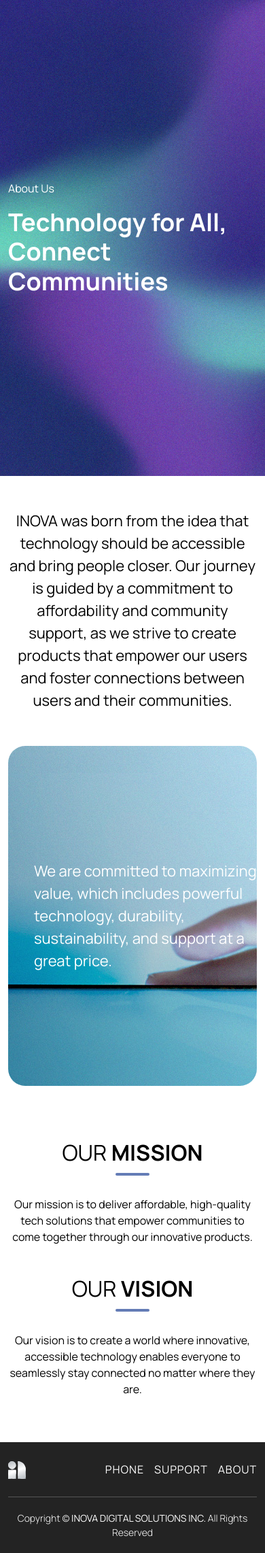
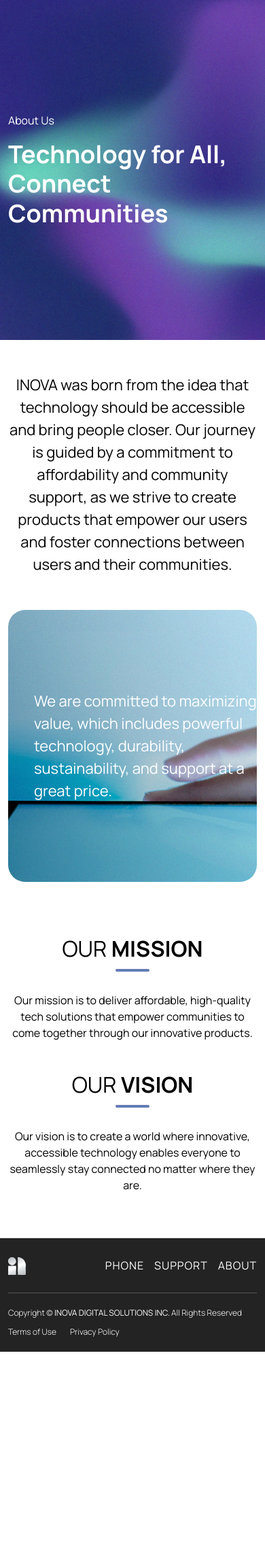
Before and after one commit to salmankhan03/i-nova, a PHP site: page /about.php in a window 390 px wide. Shown: the part 50-2334 px from the top of the page at 68% size. After the commit the page ends 2038 px from the top, so only its background shows below. Run offline with PHP 8.4, Linux system fonts and the light colour scheme; some libraries are stand-ins or nearby versions.

Commit message:
add terms and privacy pages

```diff
--- a/about.php
+++ b/about.php
@@ -1,8 +1,10 @@
 <!DOCTYPE html>
 <html lang="en">
+
 <head>
     <?php include './inc/HTMLhead.php'; ?>
 </head>
+
 <body style="overflow-x: hidden;">
     <?php include './inc/header.php'; ?>
 
@@ -40,4 +42,5 @@
 
     <?php include './inc/footer.php'; ?>
 </body>
+
 </html>
--- a/css/responsive.css
+++ b/css/responsive.css
@@ -5,7 +5,7 @@
 } */
 
 @media only screen and (max-width: 1599px) {
-    .engineering-drawing-position{
+    .engineering-drawing-position {
         left: 120px;
     }
 
@@ -31,7 +31,7 @@
         height: 900px;
     }
 
-    .engineering-drawing-position{
+    .engineering-drawing-position {
         left: 80px;
     }
 
@@ -48,10 +48,12 @@
     .features-container-mobile {
         display: none;
     }
+
     .disclaimer-mobile {
         display: none;
     }
-    .mobile-container-padding{
+
+    .mobile-container-padding {
         padding: 0;
     }
 }
@@ -60,6 +62,7 @@
     .features-container-desktop {
         display: none;
     }
+
     .disclaimer-desktop {
         display: none;
     }
@@ -117,7 +120,7 @@
         top: -20%;
         right: 30px;
     } */
-/*
+    /*
     .feature-text-wrap {
         padding: 100px 50px 100px 50px;
     }
@@ -335,6 +338,19 @@
     .heading {
         font-size: 45px;
     }
+
+    .copyright {
+        flex-direction: column;
+        gap: 10px;
+    }
+
+    .about-banner-container {
+        height: 500px;
+    }
+
+    .about-banner2-container {
+        height: 400px;
+    }
 }
 
 @media only screen and (max-width: 575px) {
@@ -416,4 +432,8 @@
     .intro-hide {
         display: none;
     }
+
+    .copyright {
+        font-size: 12px;
+    }
 }
--- a/css/style.css
+++ b/css/style.css
@@ -136,12 +136,25 @@ a {
 } */
 
 .copyright {
-    text-align: center;
+    /* text-align: center; */
+    display: flex;
+    flex-direction: row;
+    gap: 0;
     color: white;
     margin: 0;
     font-size: 14px;
     font-weight: 300;
     padding: 20px 0;
+    justify-content: space-between;
+}
+
+.terms {
+    display: flex;
+    gap: 20px;
+}
+
+.terms a {
+    color: white !important;
 }
 
 .phone-nav {
--- a/inc/footer.php
+++ b/inc/footer.php
@@ -45,15 +45,21 @@
                     </div>
                 </nav>
                 <div class="horizontal-line"></div>
-                <p class="copyright">Copyright © <strong>INOVA DIGITAL SOLUTIONS INC.</strong> All Rights Reserved</p>
+                <div class="copyright">
+                    <p class="m-0">Copyright © <strong>INOVA DIGITAL SOLUTIONS INC.</strong> All Rights Reserved</p>
+                    <div class="terms">
+                        <a href="terms.php">Terms of Use</a>
+                        <a href="privacy.php">Privacy Policy</a>
+                    </div>
+                </div>
             </div>
         </div>
 
-        <button id="scrollToTopBtn" title="Go to top">
+        <button id="scrollToTopBtn" title="Go to top" class="d-none">
             <i class="fas fa-arrow-up"></i>
         </button>
 
-        <script>
+        <!-- <script>
             // Get the button
             const scrollToTopBtn = document.getElementById("scrollToTopBtn");
 
@@ -78,7 +84,7 @@
                     });
                 };
             }
-        </script>
-        <script src="js/script.js" defer></script>
+        </script> -->
+        <!-- <script src="js/script.js" defer></script> -->
     </body>
 </html>
--- a/inc/header.php
+++ b/inc/header.php
@@ -1,5 +1,6 @@
 <!DOCTYPE html>
 <html lang="en">
+
 <head>
     <style>
         .desktop-nav {
@@ -10,6 +11,7 @@
             .desktop-nav {
                 display: block;
             }
+
             .mobile-nav {
                 display: none;
             }
@@ -20,6 +22,7 @@
         }
     </style>
 </head>
+
 <body>
     <div class="container desktop-nav">
         <nav class="nav">
@@ -69,4 +72,5 @@
     </div>
 
 </body>
+
 </html>
--- a/spec.php
+++ b/spec.php
@@ -192,7 +192,7 @@
                                 </div>
                                 <div class="col-6">
                                     <div class="spec-title">Location</div>
-                                    <p>GPS/BDS/Glonass/Galileo</p>
+                                    <p style="overflow-wrap: break-word;">GPS/<wbr>BDS/<wbr>Glonass/<wbr>Galileo</p>
                                 </div>
                             </div>
                         </div>
@@ -215,7 +215,8 @@
                                 </div>
                                 <div class="col-6">
                                     <div class="spec-title">4G</div>
-                                    <p style="overflow-wrap: break-word;">B1/<wbr>B2/<wbr>B3/<wbr>B4/<wbr>B5/<wbr>B7/<wbr>B8/<wbr>B12/<wbr>B17/<wbr>B20/<wbr>B25/<wbr>B26/<wbr>B34/<wbr>B38/<wbr>B39/<wbr>B40/<wbr>B41/<wbr>B66/<wbr>B71</p>
+                                    <p style="overflow-wrap: break-word;">B1/<wbr>B2/<wbr>B3/<wbr>B4/<wbr>B5/<wbr>B7/<wbr>B8/<wbr>B12/
+                                    <wbr>B17/<wbr>B20/<wbr>B25/<wbr>B26/<wbr>B34/<wbr>B38/<wbr>B39/<wbr>B40/<wbr>B41/<wbr>B66/<wbr>B71</p>
                                 </div>
                             </div>
                         </div>
```
Also changed, not shown: privacy.php (added, +16 -0 lines), support.php (+5 -2 lines), terms.php (added, +16 -0 lines), img/spec/spec_size_drawing.png. Lines whose indentation alone changed are shown as unchanged.
